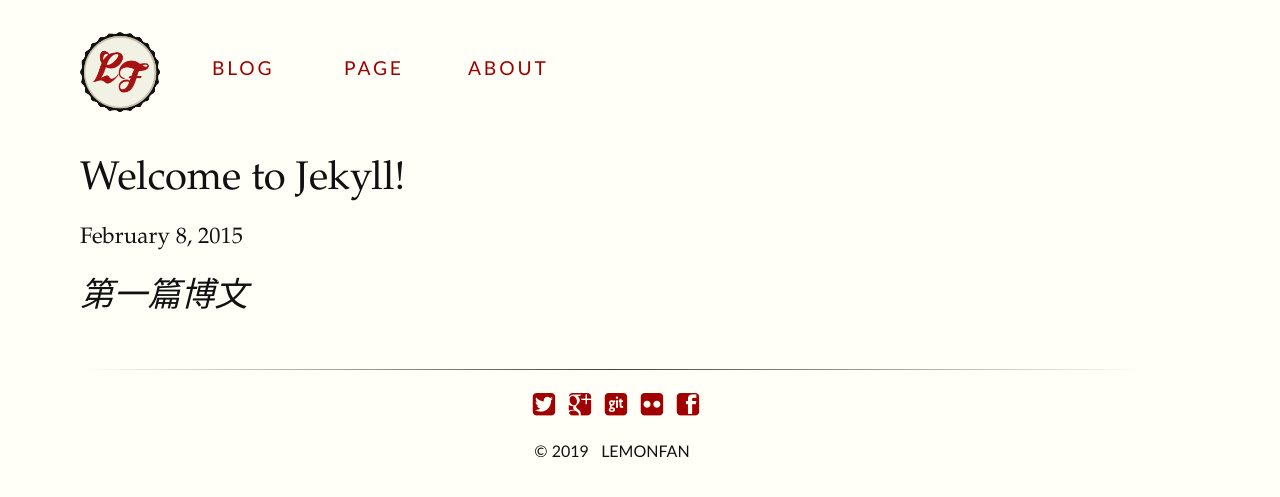
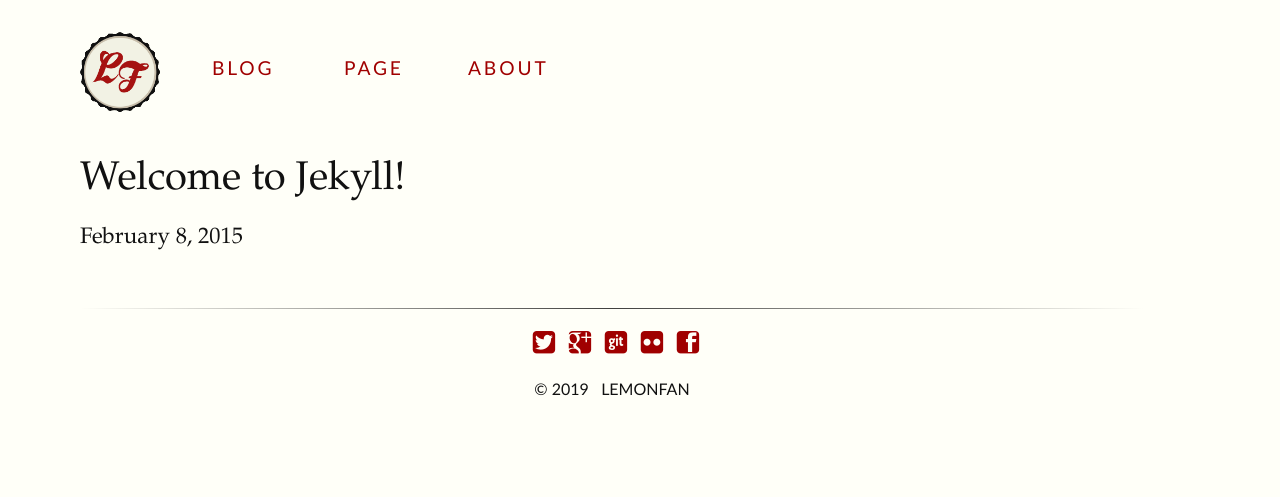
Before and after one commit to lem0nfan/lem0nfan.github.io, a Jekyll site: the page built from _posts/2015-02-08-welcome-to-jekyll.md, in a window 1280 px wide. Shown: the top 497 px of the page. Built offline with Jekyll 4.4.1, drawn with Linux system fonts in a browser that asks for light colours.

Commit message:
Update 2015-02-08-welcome-to-jekyll.md

```diff
--- a/_posts/2015-02-08-welcome-to-jekyll.md
+++ b/_posts/2015-02-08-welcome-to-jekyll.md
@@ -3,7 +3,4 @@ layout: post
 title:  "Welcome to Jekyll!"
 date:   2015-02-08 13:06:04
 categories: jekyll update
-
 ---
-
-## 第一篇博文
```
